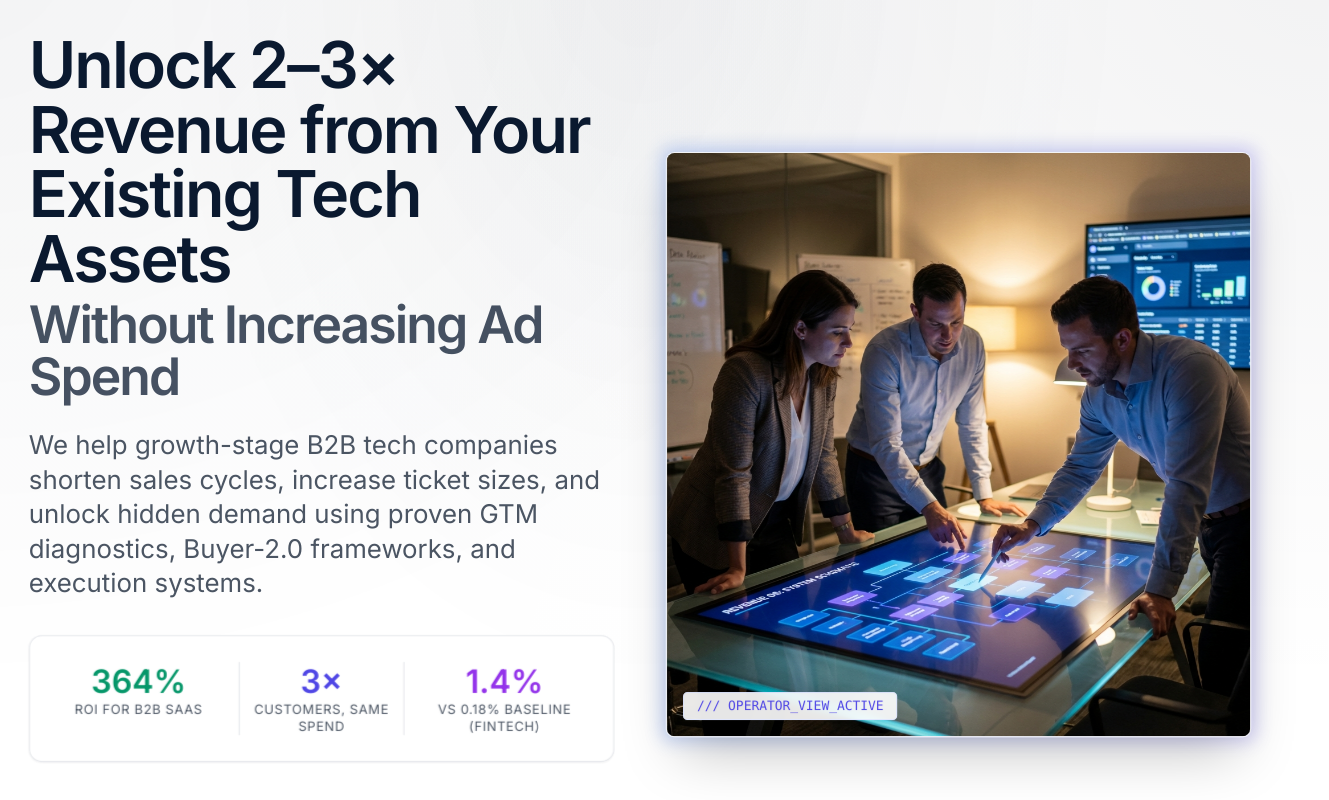
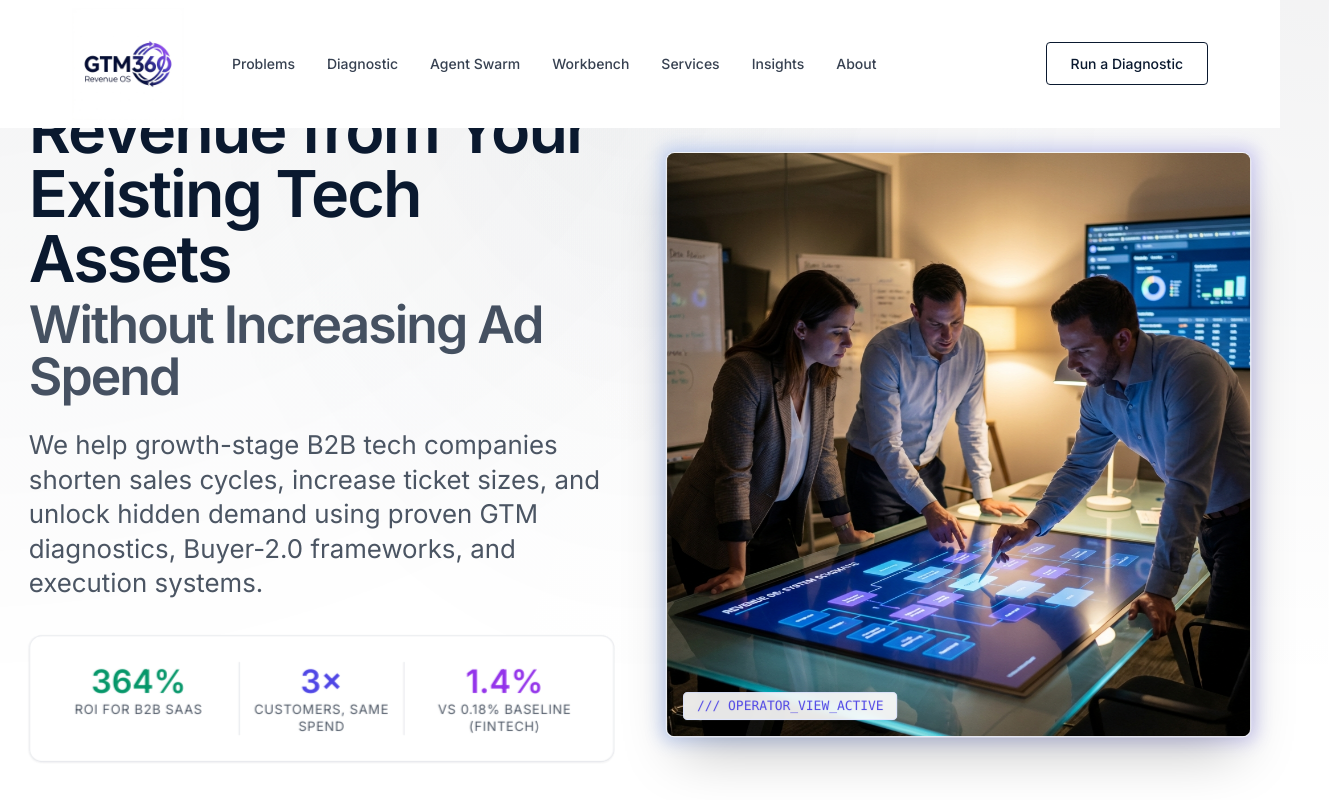
Before and after one commit to sameerjoshy/gtm-360-website, a React (Vite) app: page / in a window 1280 px wide. Shown: the top 800 px of the page, 1329 px wide, since content can reach past the window. Built offline with nearby package versions, Linux system fonts and the light colour scheme.

Commit message:
Fix: Restore Header and Footer components to layout

```diff
--- a/src/App.jsx
+++ b/src/App.jsx
@@ -29,10 +29,14 @@ function ScrollToTop() {
     return null;
 }
 
+import Header from './components/Header';
+import Footer from './components/Footer';
+
 function App() {
     return (
         <Router>
             <ScrollToTop />
+            <Header />
             <Routes>
                 <Route path="/" element={<Home />} />
                 <Route path="/about" element={<About />} />
@@ -47,6 +51,7 @@ function App() {
                 <Route path="/privacy" element={<Privacy />} />
                 <Route path="/terms" element={<Terms />} />
             </Routes>
+            <Footer />
         </Router>
     );
 }
```
